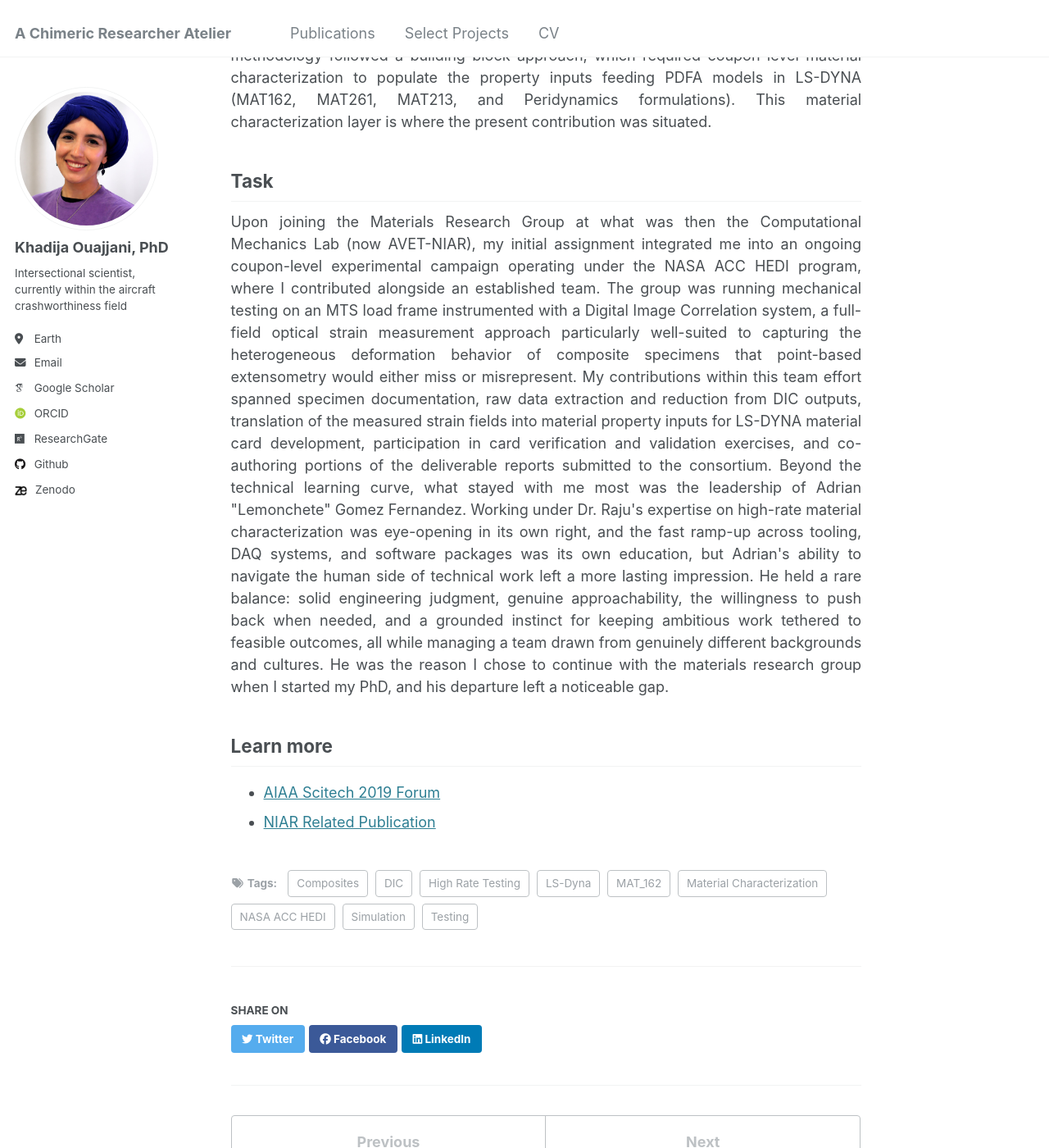
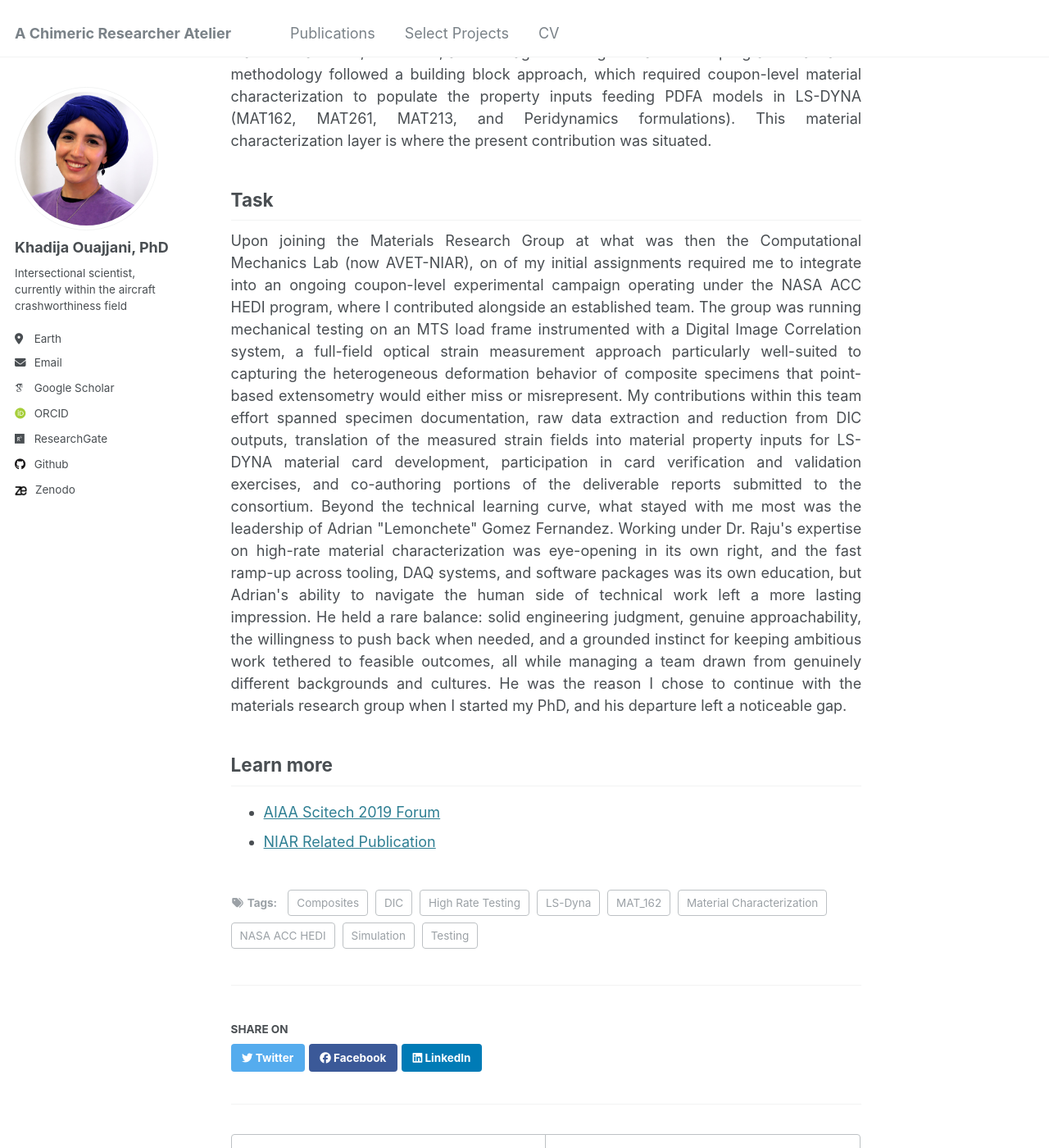
Before and after one commit to drko-curius/drko-curius.github.io, a Jekyll site: the page built from _posts/2019-02-29-NASAHEDI.md, in a window 1280 px wide and 1400 px high, scrolled down 718 px. Shown: the whole window at 82% size. Built offline with Jekyll 4.4.1, drawn with Linux system fonts in a browser that asks for light colours; some web fonts are replaced.

Commit message:
Update 2019-02-29-NASAHEDI.md

```diff
--- a/_posts/2019-02-29-NASAHEDI.md
+++ b/_posts/2019-02-29-NASAHEDI.md
@@ -16,6 +16,7 @@ tags:
 
 ---
 **Contracting Organization**: NASA Advanced Composites Consortium (ACC) -- High Energy Dynamic Impact (HEDI) program
+
 **Domain**: Material Characterization / Composites / Experimental Mechanics / Computational Mechanics
 
 **Tools**: MTS testing machine, Digital Image Correlation (DIC), LS-DYNA
@@ -31,7 +32,7 @@ The program's validation methodology followed a building block approach, which r
 
 ## Task
 
-<div style="text-align: justify;">Upon joining the Materials Research Group at what was then the Computational Mechanics Lab (now AVET-NIAR), my initial assignment integrated me into an ongoing coupon-level experimental campaign operating under the NASA ACC HEDI program, where I contributed alongside an established team. The group was running mechanical testing on an MTS load frame instrumented with a Digital Image Correlation system, a full-field optical strain measurement approach particularly well-suited to capturing the heterogeneous deformation behavior of composite specimens that point-based extensometry would either miss or misrepresent. My contributions within this team effort spanned specimen documentation, raw data extraction and reduction from DIC outputs, translation of the measured strain fields into material property inputs for LS-DYNA material card development, participation in card verification and validation exercises, and co-authoring portions of the deliverable reports submitted to the consortium.
+<div style="text-align: justify;">Upon joining the Materials Research Group at what was then the Computational Mechanics Lab (now AVET-NIAR), on of my initial assignments required me to integrate into an ongoing coupon-level experimental campaign operating under the NASA ACC HEDI program, where I contributed alongside an established team. The group was running mechanical testing on an MTS load frame instrumented with a Digital Image Correlation system, a full-field optical strain measurement approach particularly well-suited to capturing the heterogeneous deformation behavior of composite specimens that point-based extensometry would either miss or misrepresent. My contributions within this team effort spanned specimen documentation, raw data extraction and reduction from DIC outputs, translation of the measured strain fields into material property inputs for LS-DYNA material card development, participation in card verification and validation exercises, and co-authoring portions of the deliverable reports submitted to the consortium.
 
 Beyond the technical learning curve, what stayed with me most was the leadership of Adrian "Lemonchete" Gomez Fernandez. Working under Dr. Raju's expertise on high-rate material characterization was eye-opening in its own right, and the fast ramp-up across tooling, DAQ systems, and software packages was its own education, but Adrian's ability to navigate the human side of technical work left a more lasting impression. He held a rare balance: solid engineering judgment, genuine approachability, the willingness to push back when needed, and a grounded instinct for keeping ambitious work tethered to feasible outcomes, all while managing a team drawn from genuinely different backgrounds and cultures. He was the reason I chose to continue with the materials research group when I started my PhD, and his departure left a noticeable gap.
 
```
